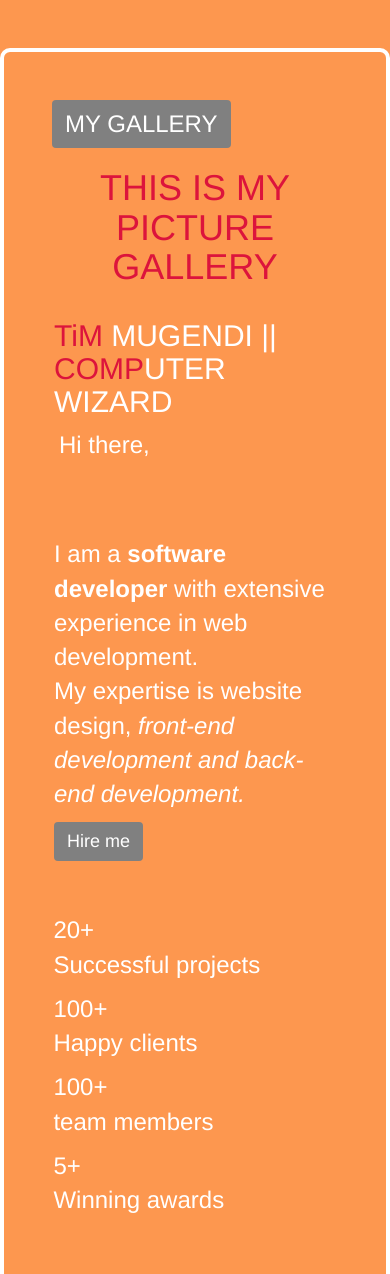
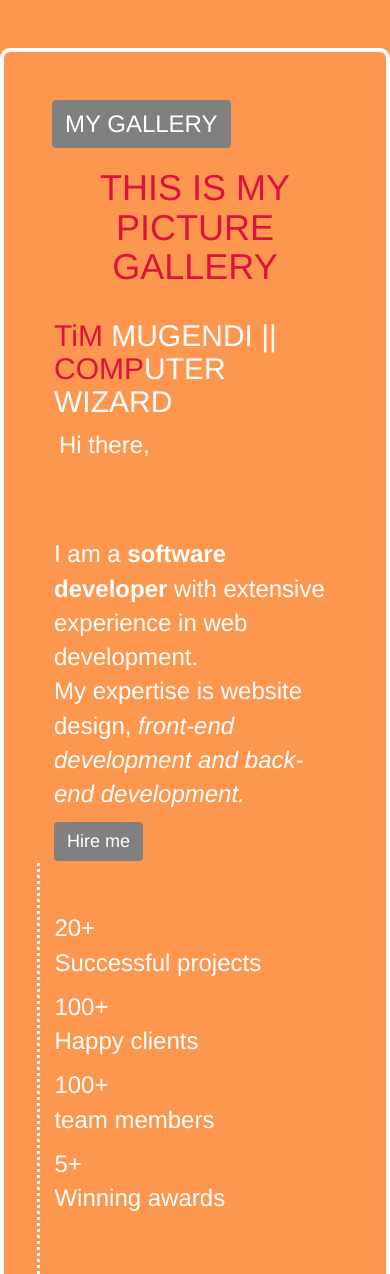
Before and after one commit to Timoh97/Personal-Gallery, a Django app: template myPics/templates/home.html in a window 390 px wide. Shown: the top 1274 px of the page. Run offline with Django 3.2, Linux system fonts and the light colour scheme; the template is opened without the code that fills it, so the values that code supplies are empty; some libraries are stand-ins or nearby versions; grey boxes are pictures that could not be loaded.

```diff
--- a/myPics/templates/home.html
+++ b/myPics/templates/home.html
@@ -38,7 +38,7 @@
                <button class="btn" style="background-color: grey; font-size: large;" type="button">Hire me</button>
             </div>
 
-            <div class="col-md-3" style="border: 2px dotted #FD974F;padding: 2em; padding-left: .6em;" id="services1">
+            <div class="col-md-3" style="border-left: 3px dotted white;padding: 2em; padding-left: .6em;" id="services1">
                 <div id="projects">
                     <p class="projects"><span>20+</span> <br>Successful projects</p>
                 </div>
```
